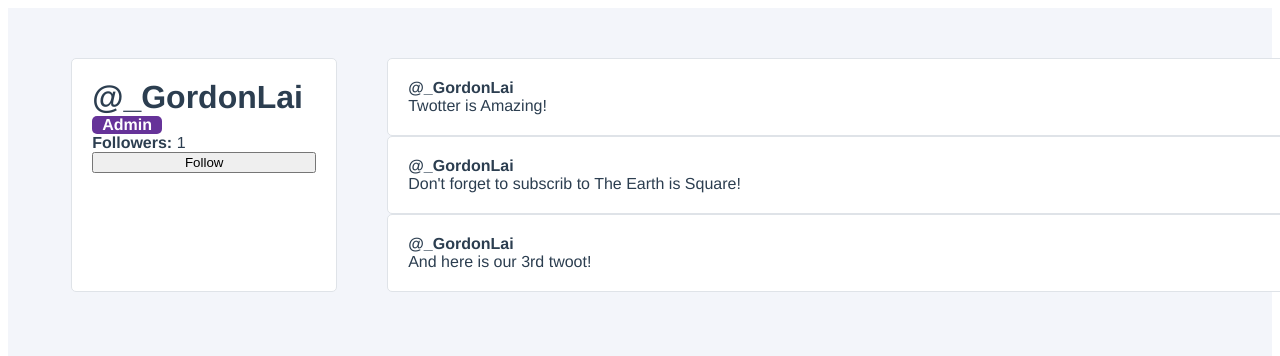
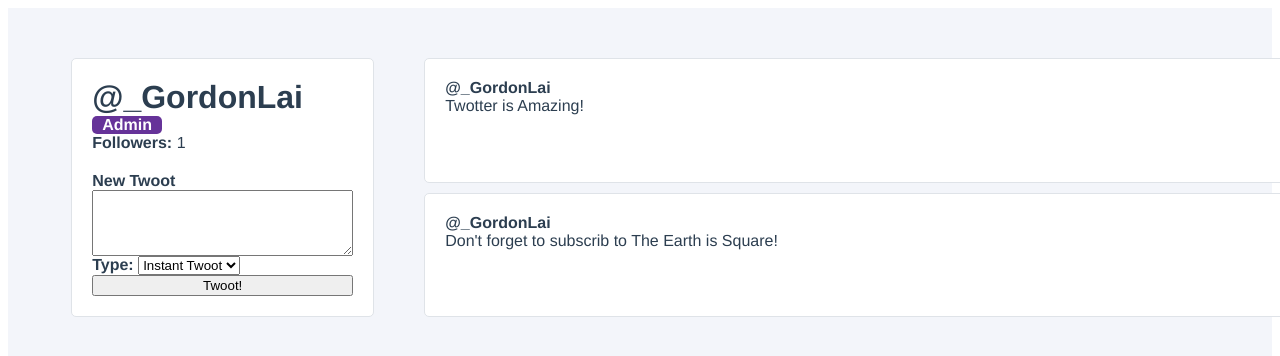
Before and after one commit to gordonshlai/twotter, a Vue app: page / in a window 1280 px wide. Shown: the top 356 px of the page. Built offline with nearby package versions, Linux system fonts and the light colour scheme.

Commit message:
Forms and handling user input.

```diff
--- a/src/components/UserProfile.vue
+++ b/src/components/UserProfile.vue
@@ -6,7 +6,28 @@
       <div class="user-profile__follower-count">
         <strong>Followers: </strong>{{ followers }}
       </div>
-      <button @click="followUser">Follow</button>
+      <form class="user-profile__create-twoot" @submit.prevent="createNewTwoot">
+        <label for="newTwoot"><strong>New Twoot</strong></label>
+        <textarea
+          id="newTwoot"
+          cols="30"
+          rows="4"
+          v-model="newTwootContent"
+        ></textarea>
+        <div class="user-profile__create-twoot-type">
+          <label for="newTwootType"><strong>Type: </strong></label>
+          <select id="newTwootType" v-model="selectedTwootType">
+            <option
+              :value="option.value"
+              v-for="(option, index) in twootTypes"
+              :key="index"
+            >
+              {{ option.name }}
+            </option>
+          </select>
+        </div>
+        <button>Twoot!</button>
+      </form>
     </div>
     <div class="user-profile__twoots-wrapper">
       <TwootItem
@@ -27,6 +48,12 @@
   components: { TwootItem },
   data() {
     return {
+      newTwootContent: "",
+      selectedTwootType: "instant",
+      twootTypes: [
+        { value: "draft", name: "Draft" },
+        { value: "instant", name: "Instant Twoot" },
+      ],
       followers: 0,
       user: {
         id: 1,
@@ -43,10 +70,6 @@
           {
             id: 2,
             content: "Don't forget to subscrib to The Earth is Square!",
-          },
-          {
-            id: 3,
-            content: "And here is our 3rd twoot!",
           },
         ],
       },
@@ -70,6 +93,15 @@
     },
     toggleFavourite(id) {
       console.log(`Favourited Tweet #${id}`);
+    },
+    createNewTwoot() {
+      if (this.newTwootContent && this.selectedTwootType !== "draft") {
+        this.user.twoots.unshift({
+          id: this.user.twoots.length + 1,
+          content: this.newTwootContent,
+        });
+        this.newTwootContent = "";
+      }
     },
   },
   mounted() {
@@ -108,4 +140,15 @@
 h1 {
   margin: 0;
 }
+
+.user-profile__twoots-wrapper {
+  display: grid;
+  grid-gap: 10px;
+}
+
+.user-profile__create-twoot {
+  padding-top: 20px;
+  display: flex;
+  flex-direction: column;
+}
 </style>
```
